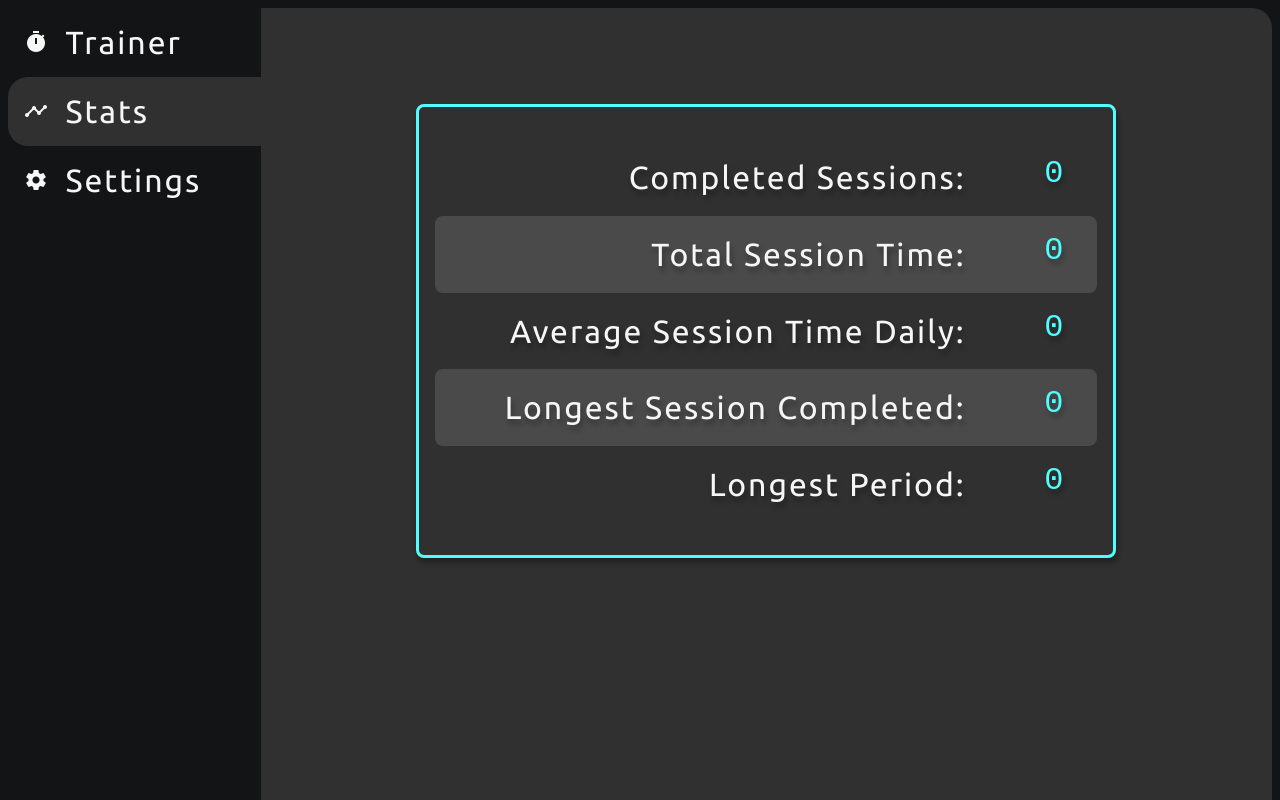
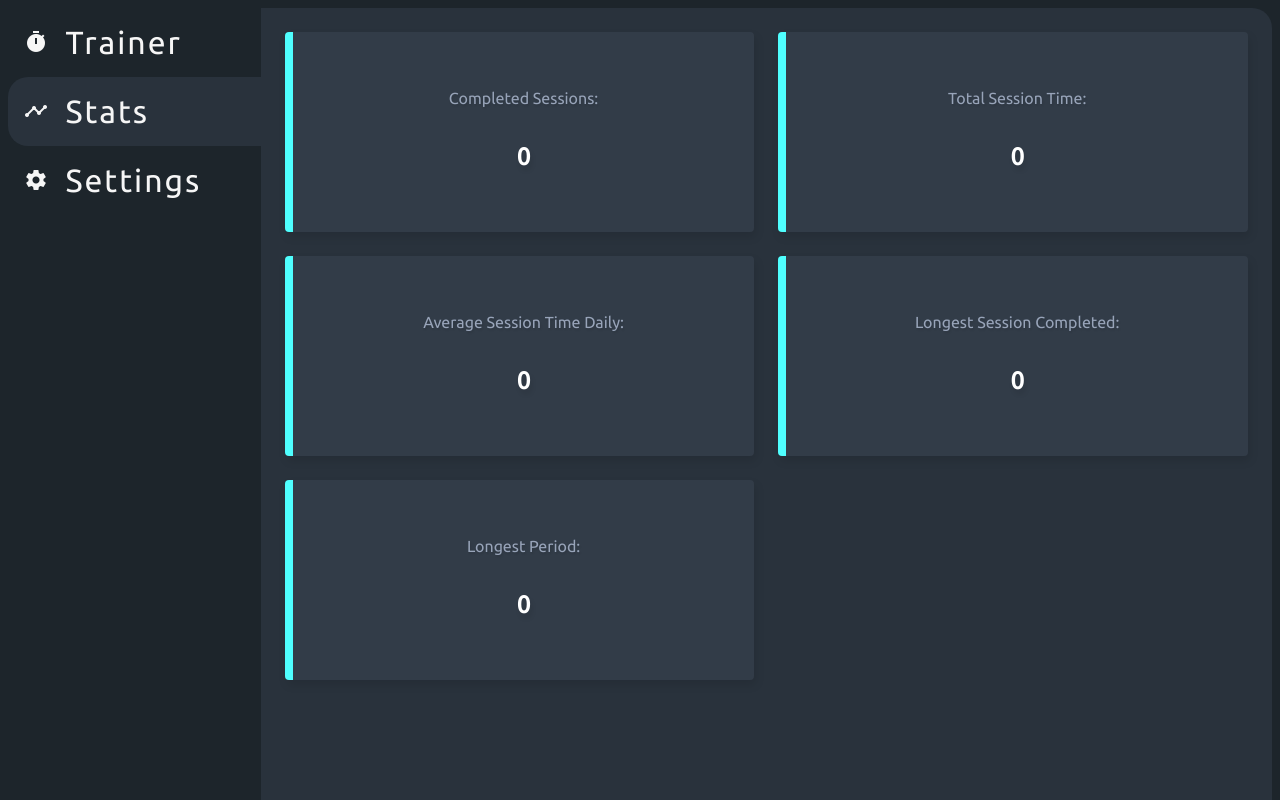
Before and after one commit to jaredami/meditation-trainer, an Angular app: page /stats in a window 1280 px wide. Shown: the top 800 px of the page. Built offline with nearby package versions, Linux system fonts and the light colour scheme; a web font is replaced by a local one; what @angular/fire would draw is missing.

Commit message:
Refactor stats styles

```diff
--- a/src/app/app.component.scss
+++ b/src/app/app.component.scss
@@ -5,7 +5,7 @@ body {
 }
 
 .content {
-  background: $color-dark-gray;
+  background: $color-darker-gray;
   border-top-right-radius: $border-radius-nav;
   height: 1000px;
   margin-left: 20%;
--- a/src/app/components/navbar/navbar.component.scss
+++ b/src/app/components/navbar/navbar.component.scss
@@ -26,7 +26,7 @@
 }
 
 .navbar__link.active {
-  background-color: $color-dark-gray;
+  background-color: $color-darker-gray;
   border-bottom-left-radius: $border-radius-nav;
   border-top-left-radius: $border-radius-nav;
   color: $color-white;
--- a/src/app/components/settings/settings.component.scss
+++ b/src/app/components/settings/settings.component.scss
@@ -29,7 +29,7 @@
 }
 
 .settings-list__item:nth-child(even) {
-  background: lighten($color-dark-gray, 10%);
+  background: lighten($color-darker-gray, 10%);
 }
 
 .settings-list__figure {
--- a/src/app/components/stats/stats.component.html
+++ b/src/app/components/stats/stats.component.html
@@ -1,24 +1,22 @@
-<div class="stats">
-  <ul class="stats-list">
-    <li class="stats-list__item">
-      <span class="stats-list__label">Completed Sessions: </span>
-      <span class="stats-list__figure">{{ stats.completedSessions }}</span>
-    </li>
-    <li class="stats-list__item">
-      <span class="stats-list__label">Total Session Time: </span>
-      <span class="stats-list__figure">{{ stats.totalSessionTime }}</span>
-    </li>
-    <li class="stats-list__item">
-      <span class="stats-list__label">Average Session Time Daily: </span>
-      <span class="stats-list__figure">{{ stats.averageSessionTime }}</span>
-    </li>
-    <li class="stats-list__item">
-      <span class="stats-list__label">Longest Session Completed: </span>
-      <span class="stats-list__figure">{{ stats.longestSession }}</span>
-    </li>
-    <li class="stats-list__item">
-      <span class="stats-list__label">Longest Period: </span>
-      <span class="stats-list__figure">{{ stats.longestPeriod }}</span>
-    </li>
-  </ul>
+<div class="stats-container">
+  <div class="stats-card">
+    <p class="stats-card__label">Completed Sessions: </p>
+    <h2 class="stats-card__figure">{{ stats.completedSessions }}</h2>
+  </div>
+  <div class="stats-card">
+    <p class="stats-card__label">Total Session Time: </p>
+    <h2 class="stats-card__figure">{{ stats.totalSessionTime }}</h2>
+  </div>
+  <div class="stats-card">
+    <p class="stats-card__label">Average Session Time Daily: </p>
+    <h2 class="stats-card__figure">{{ stats.averageSessionTime }}</h2>
+  </div>
+  <div class="stats-card">
+    <p class="stats-card__label">Longest Session Completed: </p>
+    <h2 class="stats-card__figure">{{ stats.longestSession }}</h2>
+  </div>
+  <div class="stats-card">
+    <p class="stats-card__label">Longest Period: </p>
+    <h2 class="stats-card__figure">{{ stats.longestPeriod }}</h2>
+  </div>
 </div>
--- a/src/app/components/stats/stats.component.scss
+++ b/src/app/components/stats/stats.component.scss
@@ -1,42 +1,33 @@
 @import '../../variables.scss';
 
-.stats {
-  display: relative;
-  letter-spacing: 2px;
-  margin: 0 auto;
-  max-width: 700px;
-  padding-top: 4rem;
-  text-shadow: 2px 5px 5px rgba(0,0,0,0.3);
+.stats-container {
+  align-items: center;
+  color: $color-gray;
+  column-gap: 1.5rem;
+  display: grid;
+  grid-auto-rows: 200px;
+  grid-template-columns: repeat(auto-fill, minmax(400px, 1fr));
+  padding: 1.5rem;
+  row-gap: 1.5rem;
 }
 
-.stats-list {
-  border: 0.2rem solid $color-primary-0;
-  border-radius: 0.5rem;
-  box-shadow: 2px 5px 5px rgba(0,0,0,0.3);
-  font-size: 2rem;
-  list-style-type: none;
-  padding: 2rem 1rem;
-  text-align: end;
+.stats-card {
+  align-items: center;
+  background: $color-dark-gray;
+  border-left: 8px solid $color-primary-0;
+  border-radius: 4px;
+  box-shadow: 2px 5px 10px rgba(0,0,0,0.1);
+  display: flex;
+  flex-direction: column;
+  height: 100%;
+  justify-content: center;
 }
 
-.stats-list__item {
-  border-radius: 0.5rem;
-  color: $color-white;
-  display: grid;
-  grid-template-columns: 5fr 1fr;
-  padding: 1rem 2rem;
+.stats-card__label {
+  text-shadow: 1px 2px 2px rgba(0,0,0,0.1);
 }
 
-.stats-list__item:nth-child(even) {
-  background: lighten($color-dark-gray, 10%);
+.stats-card__figure {
+  color: white;
+  text-shadow: 2px 5px 5px rgba(0,0,0,0.1);
 }
-
-.stats-list__label {
-  line-height: 1.4;
-}
-
-.stats-list__figure {
-  color: $color-primary-0;
-  font-family: $font-nova;
-  vertical-align: middle;
-}
--- a/src/app/components/trainer/trainer.component.scss
+++ b/src/app/components/trainer/trainer.component.scss
@@ -23,16 +23,16 @@
   color: $color-white;
   font-family: inherit;
   font-size: 10rem;
-  text-shadow: 0 0 10px $color-dark-gray, 0 0 50px $color-black;
-  transition: transform 500ms ease;
+  text-shadow: 0 0 10px $color-darker-gray, 0 0 50px $color-black;
+  transition: transform 300ms ease;
   &:hover {
     cursor: pointer;
-    transform: scale(1.05);
+    transform: scale(1.02);
   }
 }
 
 .success-fail-btn {
-  background: $color-dark-gray;
+  background: $color-darker-gray;
   border: 0.5rem solid $color-primary-0;
   border-radius: 50%;
   box-shadow: 2px 5px 5px rgba(0,0,0,0.3);
@@ -63,7 +63,7 @@
 }
 
 .timer-container--session {
-  background: $color-dark-gray;
+  background: $color-darker-gray;
   border: 0.5rem solid $color-primary-0;
   border-radius: 1rem;
   grid-template-columns: 1fr 2fr 1fr;
--- a/src/app/components/trainer/trainer.component.ts
+++ b/src/app/components/trainer/trainer.component.ts
@@ -80,7 +80,7 @@ export class TrainerComponent implements OnInit {
         ':' +
         (this.periodSeconds > 9 ? this.periodSeconds : '0' + this.periodSeconds);
     } else {
-      // BUG: doesn't hit this if currentMax is greater than 60
+      // ! BUG: doesn't hit this if currentMax is greater than 60
       this.periodComplete = true;
       clearInterval(this.startPeriodTimer);
     }
--- a/src/app/variables.scss
+++ b/src/app/variables.scss
@@ -46,9 +46,11 @@ $color-complement-2: #FFB77B;
 $color-complement-3: #FF8723;
 $color-complement-4: #FF7400;
 
-$color-black: #131416;
+$color-black: #1d252b;
+$color-darker-gray: #29323C;
+$color-dark-gray: #323c48;
+$color-gray: #98A4B9;
 $color-light-gray: #f1f1f1;
-$color-dark-gray: #303030;
 $color-white: #f6f6f6;
 
 $font-nova: 'Nova Mono', monospace;
--- a/src/styles.scss
+++ b/src/styles.scss
@@ -1,8 +1,6 @@
 @import './app/variables.scss';
 
 html {
-  // background: $color-dark-gray;
-  // background: $color-primary-0;
   background: $color-black;
   font-family: 'Ubuntu', sans-serif;
 }
```
